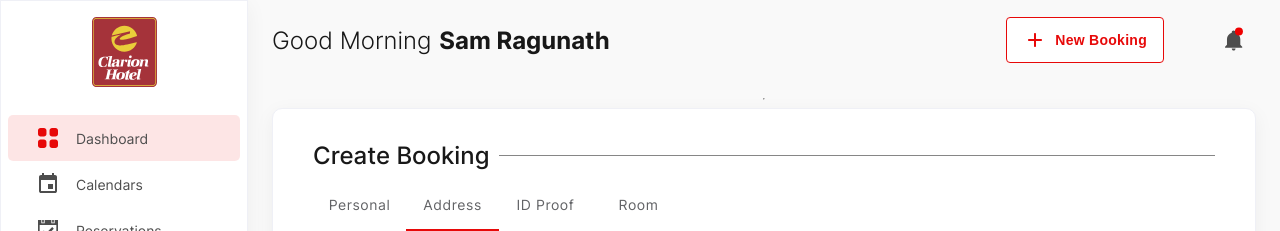
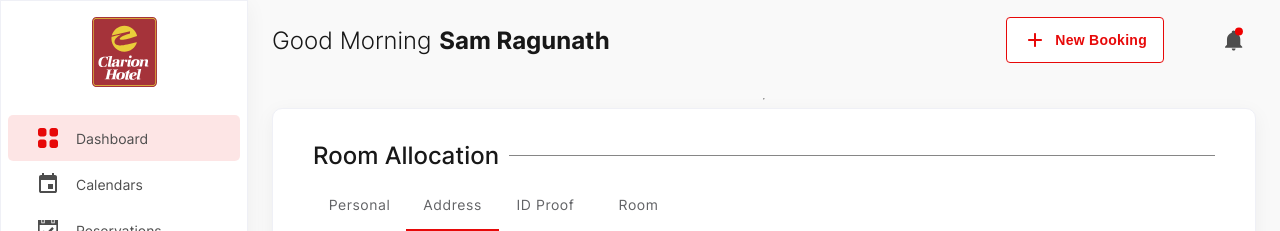
Before and after one commit to sundaramnavabrinit/HMS, a React (Create React App) app: page /dashboard/create/address in a window 1280 px wide. Shown: the top 231 px of the page. Built offline with nearby package versions, Linux system fonts and the light colour scheme.

Commit message:
text change in dashboard page

```diff
--- a/src/pages/CreateBooking/CreateBooking.js
+++ b/src/pages/CreateBooking/CreateBooking.js
@@ -22,7 +22,7 @@ const CreateBooking = () => {
   return (
     <div className="CreateBooking">
       <div className="CB__heading">
-        <h5>Create Booking</h5>
+        <h5>Room Allocation</h5>
         <span />
       </div>
       <div className="CB__tabs">
--- a/src/pages/DashboardPage/DashboardPage.js
+++ b/src/pages/DashboardPage/DashboardPage.js
@@ -90,7 +90,7 @@ const DashboardPage = () => {
           name="reservationId"
         />
         <button>
-          <Link to="/dashboard/create/personal">Create Booking</Link>
+          <Link to="/dashboard/create/personal">Allocate Room</Link>
         </button>
       </div>
 
```
